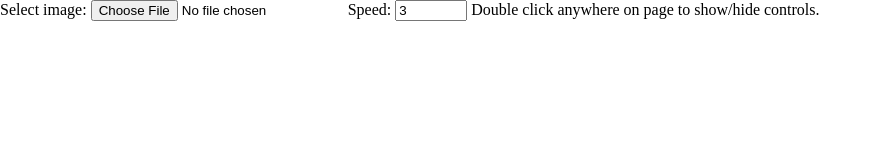
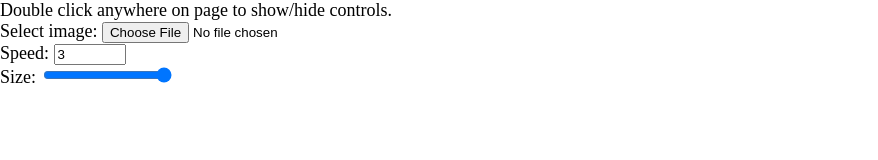
Before and after one commit to snazzyfox/dvd-bounce, a plain HTML site: page index.html in a window 1280 px wide. Shown: the whole page, without its empty margins (0-878 px from the left). Drawn offline with Linux system fonts and the light colour scheme.

Commit message:
Add scaling

```diff
--- a/index.html
+++ b/index.html
@@ -6,6 +6,7 @@
     <style>
         body {
             background: transparent;
+            font-size: large;
             padding: 0;
             margin: 0;
             width: 100vw;
@@ -21,36 +22,41 @@
 
 <body id="body">
     <div id="controls">
-        Select image: <input type="file" id="file" accept="image/*"/>
-        Speed: <input type="number" id="speed" min="0.1" max="10" step="0.1"/>
-        <span>Double click anywhere on page to show/hide controls.</span>
+        <div>Double click anywhere on page to show/hide controls.</div>
+        <div>Select image: <input type="file" id="file" accept="image/*"/></div>
+        <div>Speed: <input type="number" id="speed" min="0.1" max="10" step="0.1"/></div>
+        <div>Size: <input type="range" id="size" min="0.01" max="1.0" step="0.01"/></div>
     </div>
 </body>
 
 <script>
     const body = document.getElementById('body');
+    const hide = document.getElementById('hide');
+    const fileInput = document.getElementById('file');
     const speedInput = document.getElementById('speed');
-    const hide = document.getElementById('hide');
-    const img = document.createElement('img');
-    const fileInput = document.getElementById('file');
+    const sizeInput = document.getElementById('size');
     const FPS = 60;
-    body.appendChild(img)
+
     let ix = window.innerWidth * Math.random(),
         iy = window.innerHeight * Math.random(),
         dx = Math.random() > 0.5,
         dy = Math.random() > 0.5,
-        speed;
+        size = Number(window.localStorage.getItem('size')) || 1.0,
+        speed = Number(window.localStorage.getItem('speed')) || 3.0;
+    const img = document.createElement('img');
+    body.appendChild(img)
 
     window.addEventListener('load', () => {
         filedata = window.localStorage.getItem('file');
-        speed = Number(window.localStorage.getItem('speed')) || 3.0;
         if (filedata) {
             img.src = filedata;
             document.getElementById('controls').style.visibility = 'hidden';
         }
         speedInput.setAttribute('value', speed);
+        sizeInput.setAttribute('value', size);
         window.requestAnimationFrame(animate);
     })
+    img.addEventListener('load', updateImageSize);
     body.addEventListener('dblclick', () => {
         const controls = document.getElementById('controls')
         controls.style.visibility = controls.style.visibility == 'visible' ? 'hidden' : 'visible';
@@ -58,8 +64,22 @@
     speedInput.addEventListener('input', event => {
         let newVal = Number(event.data);
         if (newVal > 0) {
-            speed = Number(event.data);
+            speed = newVal;
             window.localStorage.setItem('speed', speed);
+        }
+    })
+
+    function updateImageSize() {
+        img.style.maxHeight = img.naturalHeight * size + 'px';
+        img.style.maxWidth = img.naturalWidth * size + 'px';
+    }
+
+    sizeInput.addEventListener('input', event => {
+        let newVal = Number(sizeInput.value);
+        if (newVal > 0) {
+            size = newVal;
+            window.localStorage.setItem('size', size);
+            updateImageSize();
         }
     })
     fileInput.addEventListener('change', event => {
```
